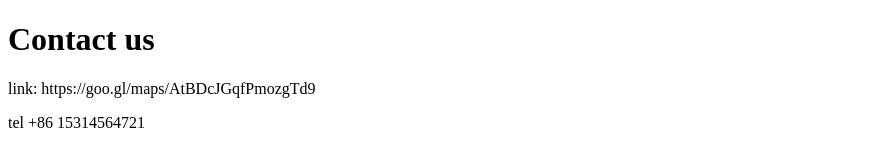
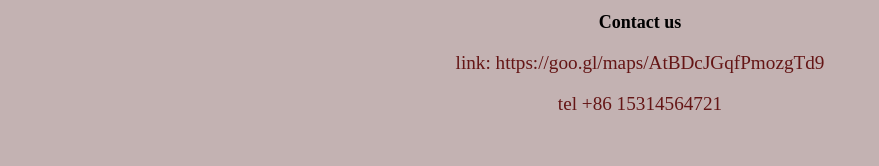
Before and after one commit to bob77777777777/ICT523, a plain HTML site: page contact.html in a window 1280 px wide. Shown: the whole page, without its empty margins (0-879 px from the left). Drawn offline with Linux system fonts and the light colour scheme.

Commit message:
Update contact.html

```diff
--- a/contact.html
+++ b/contact.html
@@ -1,12 +1,22 @@
 <!DOCTYPE html>
 <html>
 <head>
+<style>
+    body{background-color: #c3b2b2;}
+    h1{font-size: large;
+
+    text-align: center;}
+    p{font-size:larger;
+    text-align: center;
+    color: #641515;}
+
+</style>
 <meta charset="utf-8">
 <title>Contact us</title>
 </head>
 <body>
     <h1>Contact us</h1>
     <p>link: https://goo.gl/maps/AtBDcJGqfPmozgTd9</p>
-    <p1>tel +86 15314564721</p1>
+    <p>tel +86 15314564721</p>
 </body>
 </html>
```
